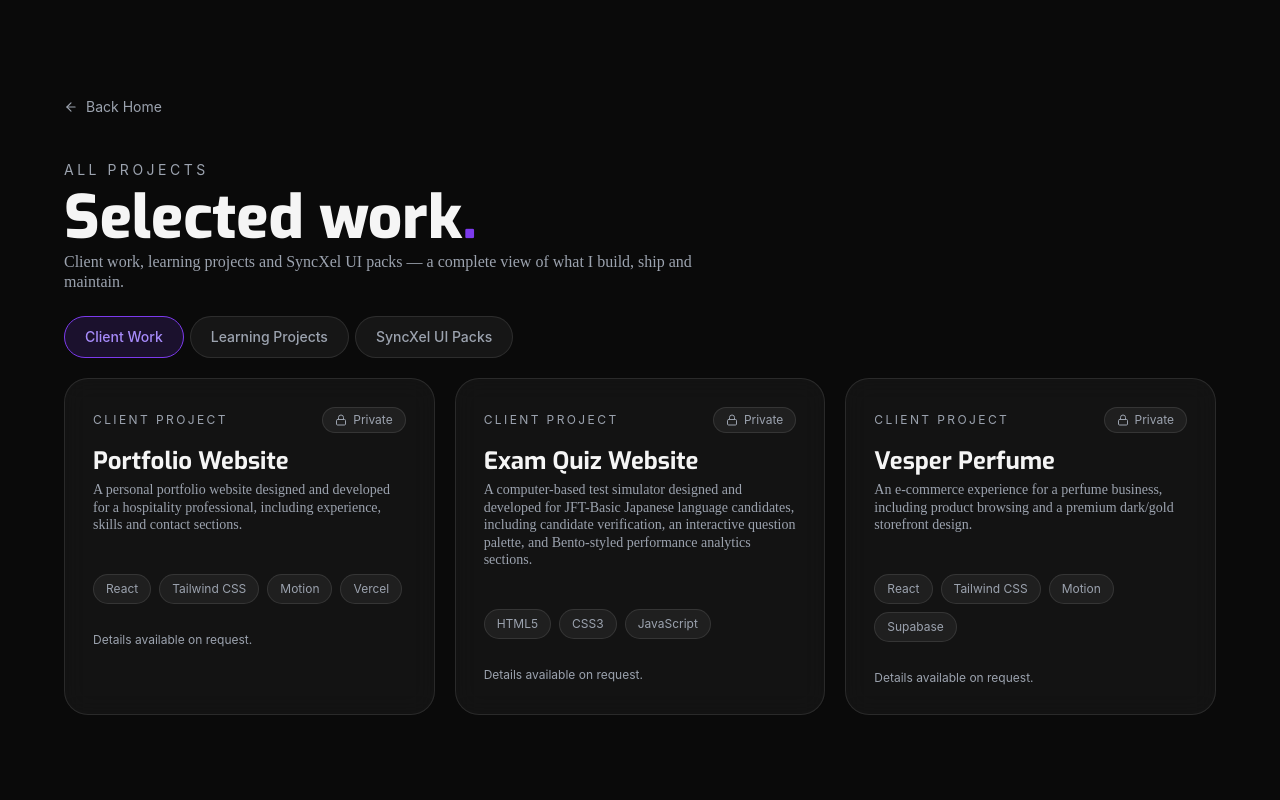
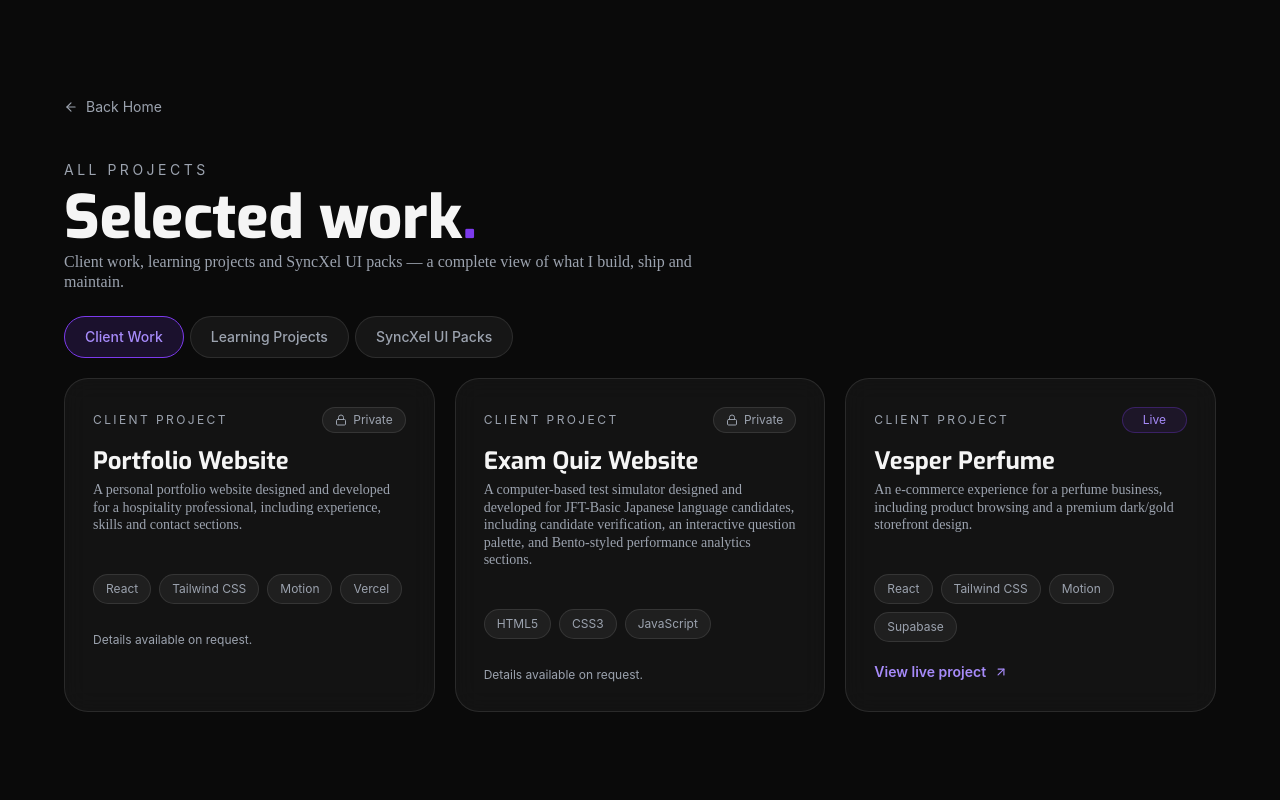
Before and after one commit to lakshan-beast/My-Portfolio, a React (Vite) app: page /projects in a window 1280 px wide. Shown: the top 800 px of the page. Built offline with nearby package versions, Linux system fonts and the light colour scheme; a web font is replaced by a local one.

Commit message:
fix: update project status to approved and add live URL for Vesper Perfume project in ProjectsPage component

```diff
--- a/src/pages/ProjectsPage.jsx
+++ b/src/pages/ProjectsPage.jsx
@@ -69,7 +69,8 @@ const clientProjects = [
     description:
       "An e-commerce experience for a perfume business, including product browsing and a premium dark/gold storefront design.",
     stack: ["React", "Tailwind CSS", "Motion", "Supabase"],
-    status: "private",
+    status: "approved",
+    liveUrl: "https://vesper-perfume.vercel.app",
   },
 ];
 
```
